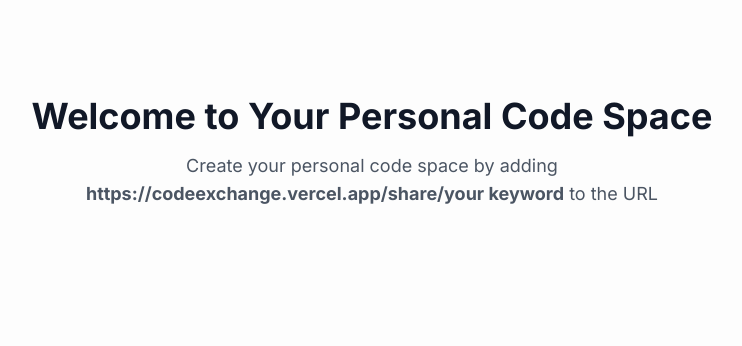
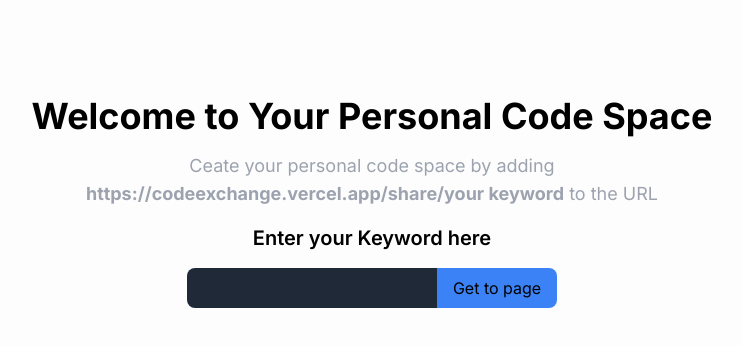
Before and after one commit to Freakyab/CodeExchange, a Next.js app: page / in a window 1280 px wide. Shown: the top 346 px of the page, without its empty margins (268-1010 px from the left). Built offline with nearby package versions, Linux system fonts and the light colour scheme.

Commit message:
feat : new keyword feature added to main page

```diff
--- a/src/app/page.js
+++ b/src/app/page.js
@@ -3,13 +3,14 @@
 
 export default function Home() {
   const [typedText, setTypedText] = useState("");
+  const [keyword, setKeyword] = useState("");
   const originalText =
-    "Crreate your personal code space by adding<br /><strong>https://codeexchange.vercel.app/share/your keyword</strong> to the URL";
+    "Create your personal code space by adding<br /><strong>https://codeexchange.vercel.app/share/your keyword</strong> to the URL";
 
   useEffect(() => {
     let currentIndex = 0;
     const typingInterval = setInterval(() => {
-      if (currentIndex < originalText.length-1) {
+      if (currentIndex < originalText.length - 1) {
         setTypedText((prevText) => prevText + originalText[currentIndex]);
         currentIndex++;
       } else {
@@ -20,16 +21,33 @@
   }, []);
 
   return (
-    <main className="flex min-h-screen flex-col items-center justify-between p-24">
-      <div className="text-center">
-        <h1 className="text-4xl font-bold text-gray-900 mb-4">
+    <main className="dark-bg flex min-h-screen flex-col items-center text-black justify-between p-24">
+      <div className="text-center flex flex-col">
+        <h1 className="text-4xl font-bold  mb-4">
           Welcome to Your Personal Code Space
         </h1>
         <p
-          className="text-lg text-gray-600"
-          dangerouslySetInnerHTML={{ __html: typedText }}
-        ></p>
-      </div>
+          className="text-lg text-gray-400"
+          dangerouslySetInnerHTML={{ __html: typedText }}></p>
+        <div className="mt-4 justify-center">
+          <h2 className="text-xl font-semibold ">Enter your Keyword here</h2>
+
+              <input
+                type="text"
+                className="rounded-l-lg p-2 bg-gray-800  text-white outline-none"
+                value={keyword}
+                onChange={(e) => setKeyword(e.target.value)}
+              />
+              <button
+                className="rounded-r-lg bg-blue-500 hover:bg-blue-600  px-4 py-2"
+                onClick={() => {
+                  window.location.href =
+                    "https://codeexchange.vercel.app/share/" + keyword;
+                }}>
+                Get to page
+              </button>
+            </div>
+          </div>
     </main>
   );
 }
```
